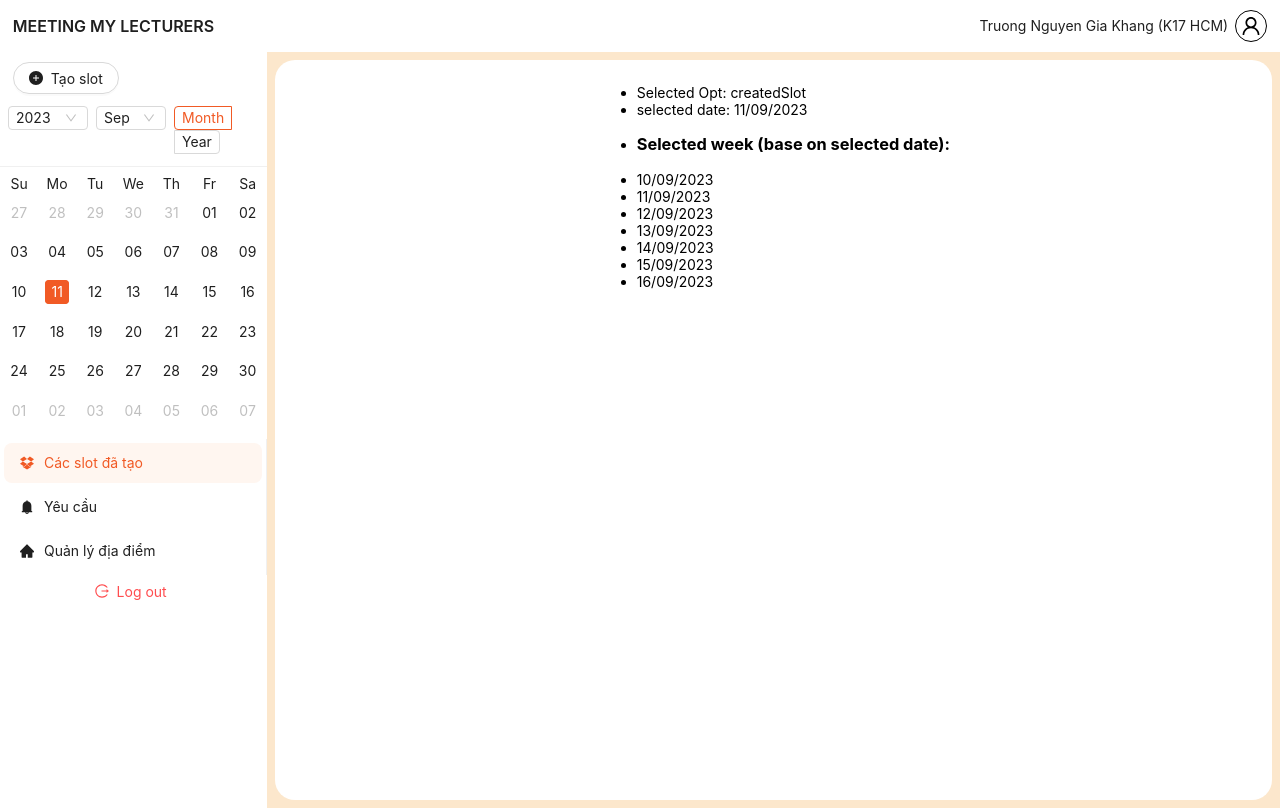
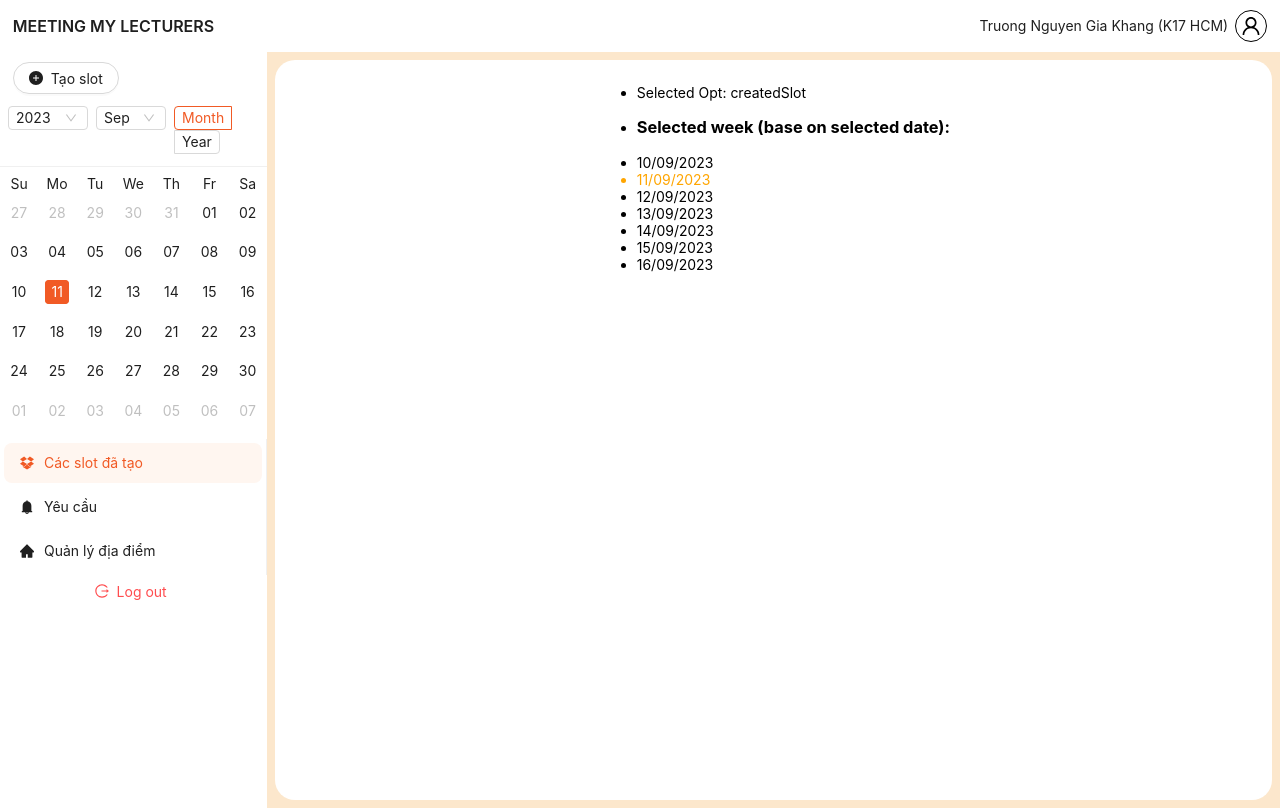
Before and after one commit to giakhang3005/KhangTNG.MeetingMyLecturerFE, a React (Create React App) app: page / in a window 1280 px wide. Built offline with nearby package versions, Linux system fonts and the light colour scheme.

Commit message:
Color for selected date in LecturerContent.js

```diff
--- a/src/Components/Body/Lecturer/Content/LecturerContent.js
+++ b/src/Components/Body/Lecturer/Content/LecturerContent.js
@@ -9,12 +9,12 @@ export const LecturerContent = () => {
       <div className="LecturerShow">
         <ul>
           <li>Selected Opt: {menuOpt}</li>
-          <li>selected date: {selectedDate}</li>
+          {/* <li>selected date: {selectedDate}</li> */}
           <li>
             <h3>Selected week (base on selected date):</h3>
           </li>
           {selectedWeek.map((date, i) => {
-            return <li key={i}>{date}</li>;
+            return (selectedDate === date) ? <li style={{color: 'orange'}} key={i}>{date}</li> : <li key={i}>{date}</li>
           })}
         </ul>
       </div>
```
